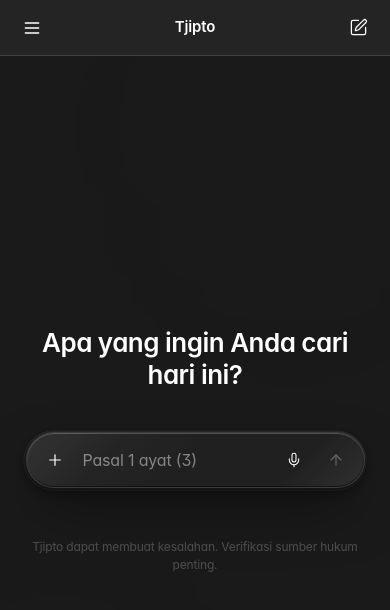
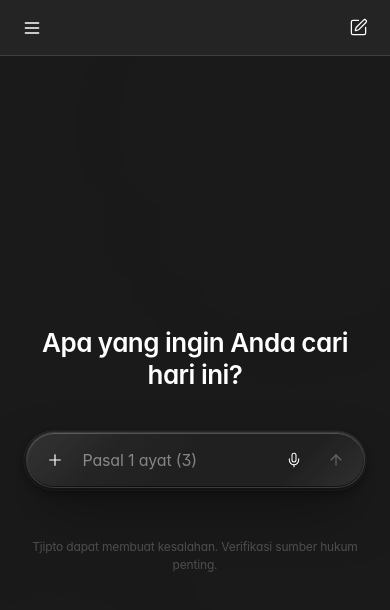
Before and after one commit to rizkyabdulhakim/Tjipto, a React (Vite) app in the folder apps/web/: page / in a window 390 px wide. Shown: the top 610 px of the page. Built offline with nearby package versions, Linux system fonts and the light colour scheme; no server answers.

Commit message:
Remove mobile header wordmark

```diff
--- a/apps/web/src/App.tsx
+++ b/apps/web/src/App.tsx
@@ -221,18 +221,7 @@
             >
               <Menu size={20} className="text-[var(--tj-text-primary)]" />
             </button>
-            <div className="flex items-center gap-2">
-              <span
-                style={{
-                  fontSize: 15,
-                  fontWeight: 600,
-                  color: "var(--tj-text-primary)",
-                  letterSpacing: "-0.01em",
-                }}
-              >
-                Tjipto
-              </span>
-            </div>
+            <div className="flex items-center gap-2" aria-hidden="true" />
             <button
               onClick={newChat}
               className="w-10 h-10 rounded-xl flex items-center justify-center hover:bg-[var(--tj-surface-hover)] active:scale-90 transition-all"
```
